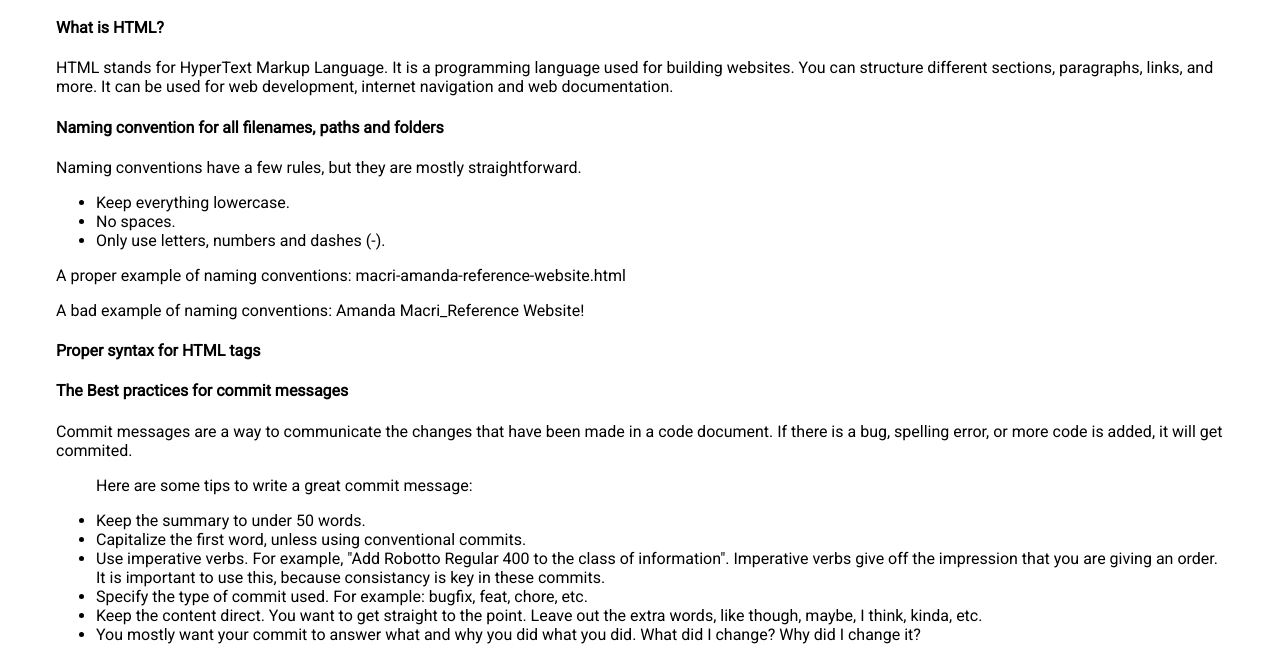
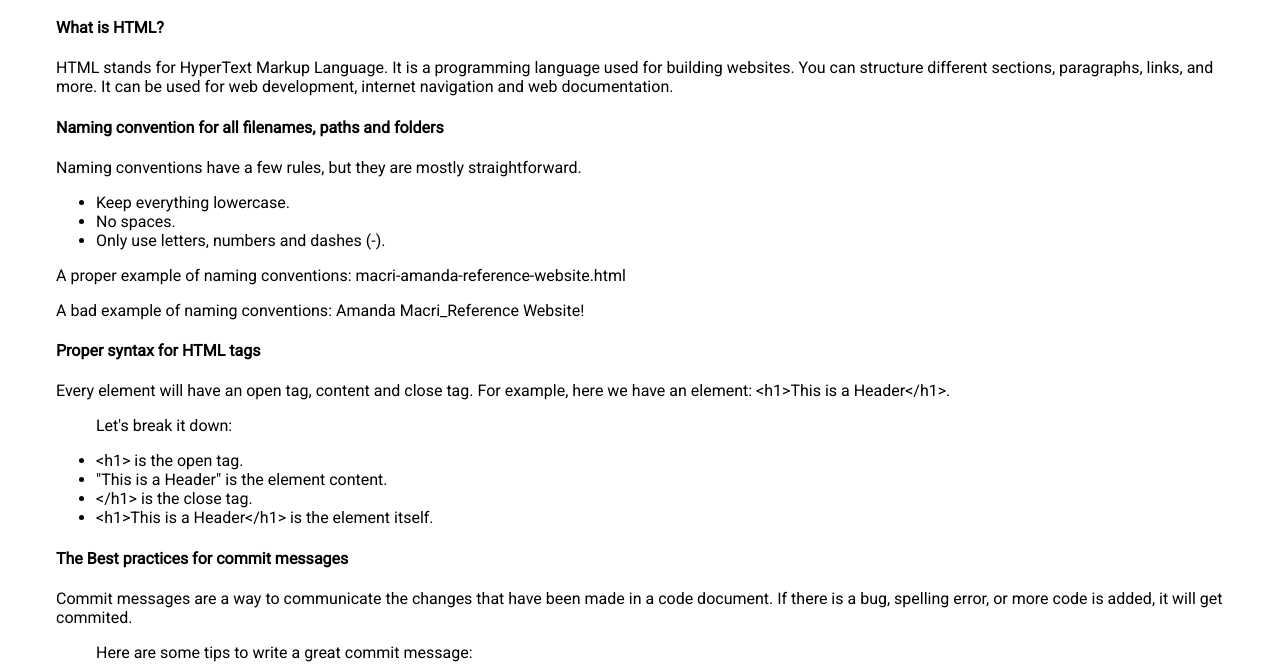
Before and after one commit to amanda-macri/reference-website, a plain HTML site: page index.html in a window 1280 px wide. Shown: the part 112-777 px from the top of the page. Drawn offline with Linux system fonts and the light colour scheme.

Commit message:
Explain syntax tags
Explain what syntax tags are. Step by step break down in a list of what each element of a tag is.

```diff
--- a/index.html
+++ b/index.html
@@ -30,6 +30,14 @@
 <p>A bad example of naming conventions: Amanda Macri_Reference Website!</p>
 
 <h4> Proper syntax for HTML tags</h4>
+<p>Every element will have an open tag, content and close tag. For example, here we have an element: &lt;h1&gt;This is a Header&lt;/h1&gt;.</p>
+<ul>
+    <p>Let's break it down:</p>
+    <li>&lt;h1&gt; is the open tag.</li>
+    <li>"This is a Header" is the element content.</li>
+    <li>&lt;/h1&gt; is the close tag.</li>
+    <li>&lt;h1&gt;This is a Header&lt;/h1&gt; is the element itself.</li>
+</ul>
 
 <h4>The Best practices for commit messages</h4>
 <p>Commit messages are a way to communicate the changes that have been made in a code document. If there is a bug, spelling error, or more code is added, it will get commited.</p>
```
